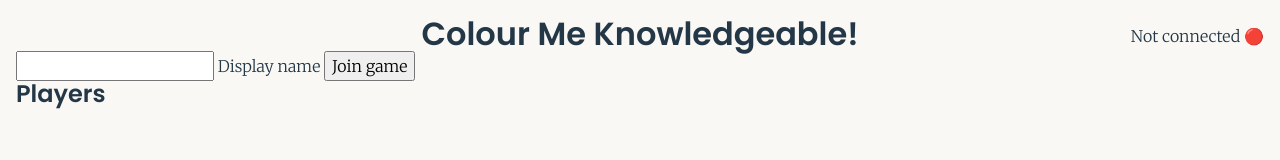
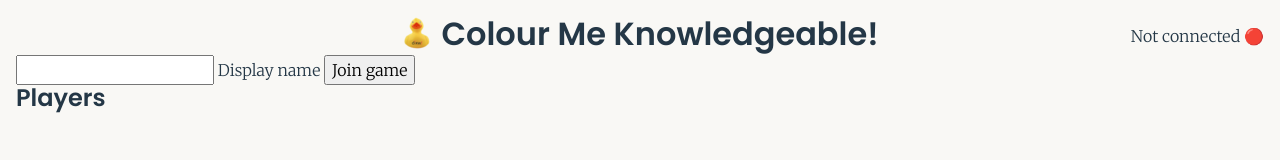
Before and after one commit to dxw/js-cop-games, a website with bundled scripts: page client/index.html in a window 1280 px wide. Built offline with nearby package versions, Linux system fonts and the light colour scheme; files whose address does not match are found by name.

Commit message:
Show favicon as logo before h1
Again, I think we can come up with something nicer/more on brand later,
but for now this is a pop of character

```diff
--- a/client/assets/styles/main.css
+++ b/client/assets/styles/main.css
@@ -29,6 +29,13 @@ h1 {
   text-align: center;
 }
 
+h1::before {
+  content: url("/assets/images/favicon/favicon-32x32.png");
+  height: 2rem;
+  margin-right: 0.5rem;
+  vertical-align: middle;
+}
+
 #connection-status-icon {
   position: absolute;
   top: 1.5rem;
```
